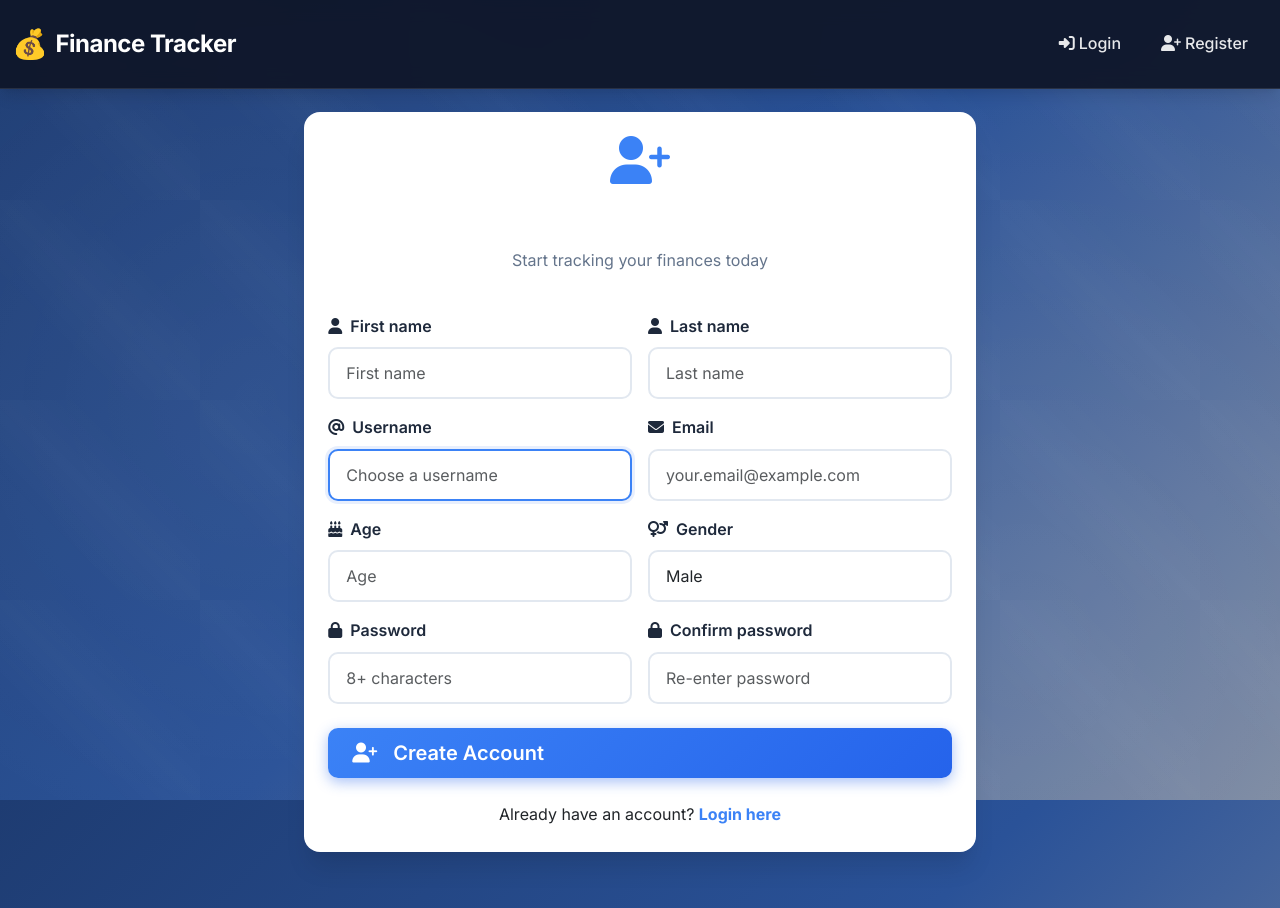
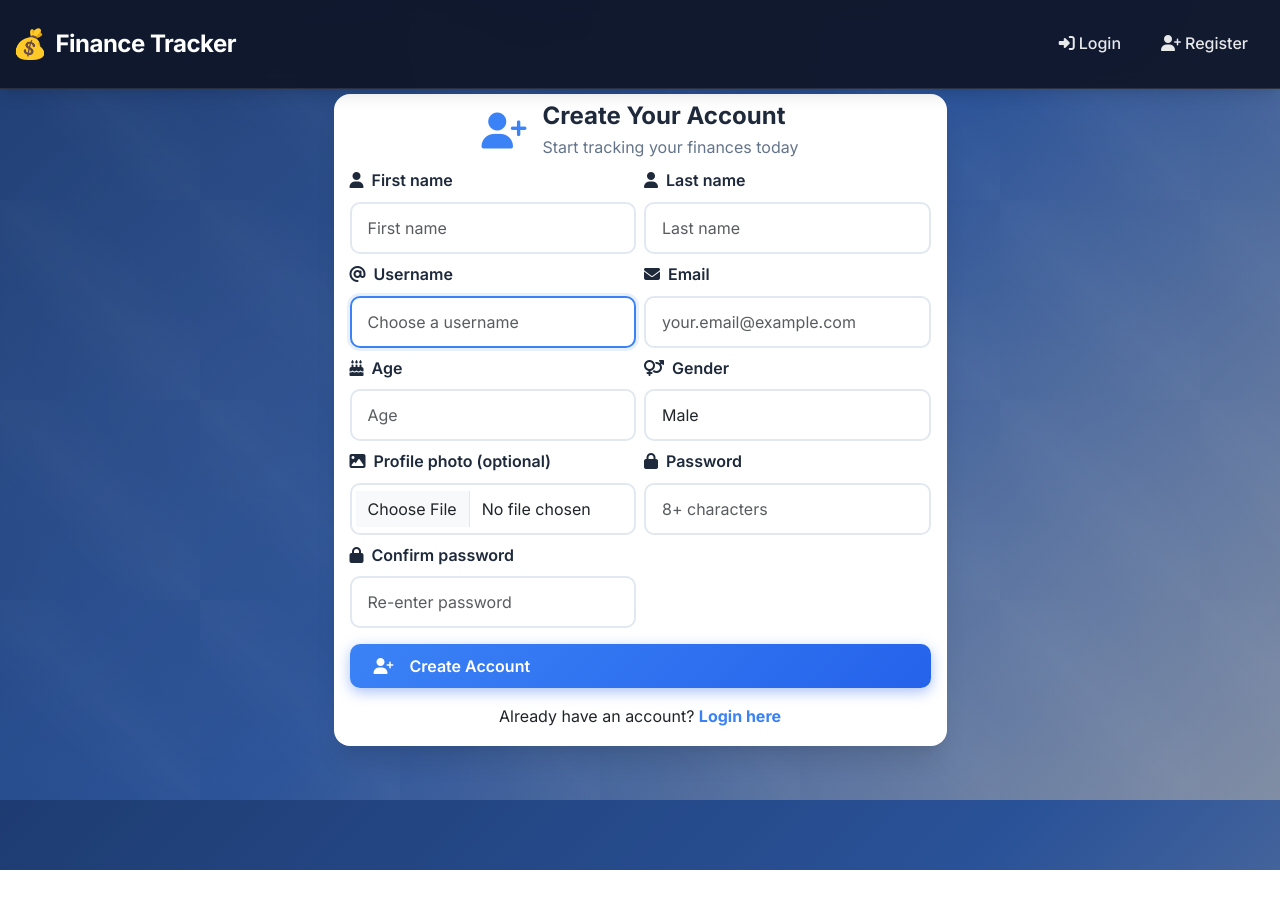
Before and after one commit to chauhan-kashish/personal_finance_tracker, a Django app: page /accounts/register/ in a window 1280 px wide. After the commit the page ends 870 px from the top, so only its background shows below. Run offline with Django 5.2, Linux system fonts and the light colour scheme; some libraries are stand-ins or nearby versions.

Commit message:
comit all changes uptill today

```diff
--- a/backend/accounts/forms.py
+++ b/backend/accounts/forms.py
@@ -2,6 +2,7 @@ from django import forms
 from django.contrib.auth.forms import UserCreationForm
 from django.contrib.auth.models import User
 from .models import UserProfile
+
 
 class CustomUserCreationForm(UserCreationForm):
     first_name = forms.CharField(max_length=150, required=True, label="First name")
@@ -9,10 +10,11 @@ class CustomUserCreationForm(UserCreationForm):
     email = forms.EmailField(required=True, label="Email", help_text="Required. Enter a valid email address.")
     age = forms.IntegerField(min_value=13, max_value=120, required=True, label="Age")
     gender = forms.ChoiceField(choices=UserProfile.GENDER_CHOICES, required=True, label="Gender")
+    photo = forms.ImageField(required=False, label="Profile photo")
 
     class Meta(UserCreationForm.Meta):
         model = User
-        fields = ("first_name", "last_name", "email", "age", "gender", "username", "password1", "password2")
+        fields = ("first_name", "last_name", "email", "age", "gender", "photo", "username", "password1", "password2")
         help_texts = {
             "username": "",
             "password1": "",
@@ -36,6 +38,7 @@ class CustomUserCreationForm(UserCreationForm):
                 user=user,
                 age=self.cleaned_data["age"],
                 gender=self.cleaned_data["gender"],
+                photo=self.cleaned_data.get("photo"),
             )
         return user
 
@@ -47,7 +50,7 @@ class ProfileForm(forms.ModelForm):
 
     class Meta:
         model = UserProfile
-        fields = ("age", "gender")
+        fields = ("age", "gender", "photo")
 
     def __init__(self, *args, **kwargs):
         super().__init__(*args, **kwargs)
--- a/backend/accounts/templates/accounts/register.html
+++ b/backend/accounts/templates/accounts/register.html
@@ -4,20 +4,20 @@
 {% block title %}Register | Finance Tracker{% endblock %}
 {% block content %}
 <div class="row justify-content-center">
-  <div class="col-md-8 col-lg-7">
-    <div class="card p-4">
-      <div class="text-center mb-4">
-        <div class="mb-3">
-          <i class="fas fa-user-plus" style="font-size: 3rem; color: var(--primary-color);"></i>
+  <div class="col-md-10 col-lg-8 col-xl-7">
+    <div class="card p-3 pt-2 pb-3">
+      <div class="d-flex align-items-center justify-content-center gap-3 mb-2">
+        <i class="fas fa-user-plus" style="font-size: 2.25rem; color: var(--primary-color);"></i>
+        <div class="text-start">
+          <h4 class="mb-1">Create Your Account</h4>
+          <p class="text-muted mb-0">Start tracking your finances today</p>
         </div>
-        <h2 class="mb-2">Create Your Account</h2>
-        <p class="text-muted">Start tracking your finances today</p>
       </div>
 
-      <form method="post" novalidate>
+      <form method="post" enctype="multipart/form-data" novalidate>
         {% csrf_token %}
 
-        <div class="row g-3">
+        <div class="row g-2">
             <div class="col-md-6">
                 <label class="form-label" for="{{ form.first_name.id_for_label }}">
                     <i class="fas fa-user me-2"></i>First name
@@ -66,6 +66,14 @@
             </div>
 
             <div class="col-md-6">
+                <label class="form-label" for="{{ form.photo.id_for_label }}">
+                    <i class="fas fa-image me-2"></i>Profile photo (optional)
+                </label>
+                {{ form.photo|add_class:"form-control" }}
+                {{ form.photo.errors }}
+            </div>
+
+            <div class="col-md-6">
                 <label class="form-label" for="{{ form.password1.id_for_label }}">
                     <i class="fas fa-lock me-2"></i>Password
                 </label>
@@ -81,12 +89,12 @@
             </div>
         </div>
 
-        <button class="btn btn-primary w-100 mt-4 btn-lg" type="submit">
+        <button class="btn btn-primary w-100 mt-3" type="submit">
           <i class="fas fa-user-plus me-2"></i>Create Account
         </button>
       </form>
 
-      <p class="text-center mt-4 mb-0">
+      <p class="text-center mt-3 mb-0">
         Already have an account?
         <a href="{% url 'login' %}" class="fw-bold">Login here</a>
       </p>
--- a/backend/accounts/views.py
+++ b/backend/accounts/views.py
@@ -5,13 +5,14 @@ from django.contrib import messages
 from django.contrib.auth.decorators import login_required
 from .forms import CustomUserCreationForm, ProfileForm
 
+
 # Register User
 def register_user(request):
     if request.user.is_authenticated:
         return redirect('dashboard')
 
     if request.method == 'POST':
-        form = CustomUserCreationForm(request.POST)
+        form = CustomUserCreationForm(request.POST, request.FILES)
         if form.is_valid():
             form.save()
             messages.success(request, 'Account created successfully! Please log in.')
@@ -61,7 +62,7 @@ def edit_profile(request):
         profile_obj = UserProfile.objects.create(user=request.user, age=18, gender='P')
 
     if request.method == 'POST':
-        form = ProfileForm(request.POST, instance=profile_obj)
+        form = ProfileForm(request.POST, request.FILES, instance=profile_obj)
         if form.is_valid():
             request.user.first_name = form.cleaned_data['first_name']
             request.user.last_name = form.cleaned_data['last_name']
--- a/backend/core/urls.py
+++ b/backend/core/urls.py
@@ -18,6 +18,8 @@ from django.contrib import admin
 from django.urls import path, include
 from django.contrib.auth import views as auth_views
 from finance import views as finance_views
+from django.conf import settings
+from django.conf.urls.static import static
 
 urlpatterns = [
     path('admin/', admin.site.urls),
@@ -31,3 +33,6 @@ urlpatterns = [
     path('reset/<uidb64>/<token>/', auth_views.PasswordResetConfirmView.as_view(template_name='accounts/password_reset_confirm.html'), name='password_reset_confirm'),
     path('reset/done/', auth_views.PasswordResetCompleteView.as_view(template_name='accounts/password_reset_complete.html'), name='password_reset_complete'),
 ]
+
+if settings.DEBUG:
+    urlpatterns += static(settings.MEDIA_URL, document_root=settings.MEDIA_ROOT)
--- a/backend/static/css/style.css
+++ b/backend/static/css/style.css
@@ -67,10 +67,10 @@ body:not(.sidebar-body)::before {
 .container {
     position: relative;
     z-index: 1;
-    max-width: 1200px;
+    max-width: 1100px;
     margin: 0 auto;
-    padding: 2rem 1rem;
-    margin-top: 80px;
+    padding: 1.5rem 1rem;
+    margin-top: 70px;
 }
 
 /* Navbar Styling */
--- a/backend/templates/base_authenticated.html
+++ b/backend/templates/base_authenticated.html
@@ -24,7 +24,11 @@
 
         <div class="sidebar-user">
             <div class="user-avatar">
-                <i class="fas fa-user"></i>
+                {% if user.profile and user.profile.photo %}
+                    <img src="{{ user.profile.photo.url }}" alt="Profile photo" class="rounded-circle" style="width:100%;height:100%;object-fit:cover;">
+                {% else %}
+                    <i class="fas fa-user"></i>
+                {% endif %}
             </div>
             <div class="user-info">
                 <div class="user-name">{{ user.username }}</div>
```
Also changed, not shown: backend/accounts/models.py (+13 -0 lines), backend/accounts/templates/accounts/profile.html (+14 -3 lines), backend/accounts/templates/accounts/profile_edit.html (+23 -4 lines), backend/core/settings.py (+13 -5 lines), backend/accounts/migrations/0002_userprofile_photo.py (added), backend/db.sqlite3.
